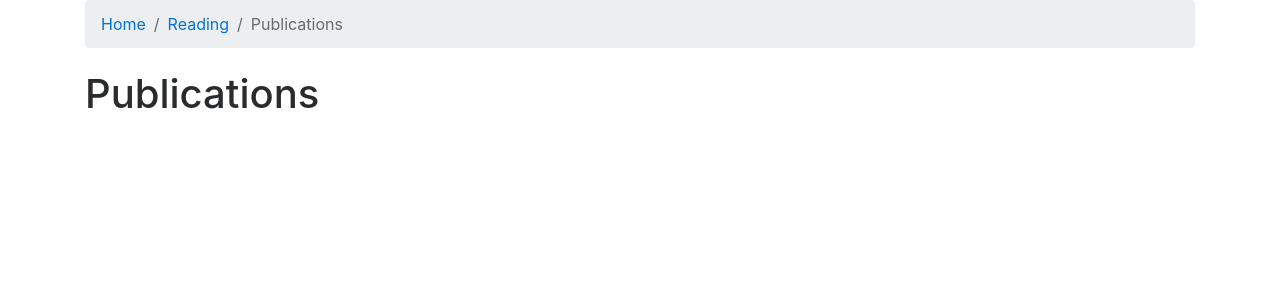
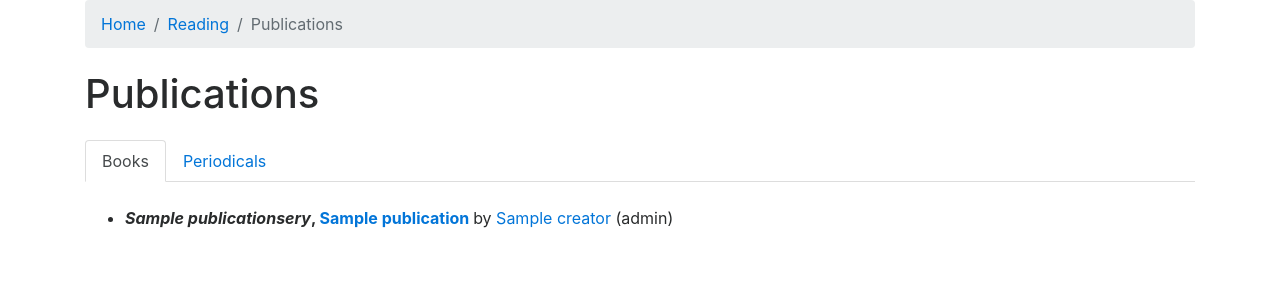
Before and after one commit to philgyford/django-spectator, a Django app: page /reading/publications/ in a window 1280 px wide. Shown: the part 56-356 px from the top of the page. Run offline with Django 3.2, Linux system fonts and the light colour scheme; tables that the repository leaves empty hold one stand-in row (values such as "Sample post"); some libraries are stand-ins or nearby versions.

Commit message:
Add content to publication list page

```diff
--- a/spectator/templates/spectator/publication_list.html
+++ b/spectator/templates/spectator/publication_list.html
@@ -13,4 +13,17 @@
         {% endblock %}
     </h1>
 
+    <ul class="nav nav-tabs mb-4">
+        <li class="nav-item">
+            <a class="nav-link{% if publication_kind == 'book' %} active{% endif %}" href="{% url 'spectator:publication_list' %}">Books</a>
+        </li>
+        <li class="nav-item">
+            <a class="nav-link{% if publication_kind == 'periodical' %} active{% endif %}" href="{% url 'spectator:publication_list_periodical' %}">Periodicals</a>
+        </li>
+    </ul>
+
+    {% if publication_list|length > 0 %}
+        {% include 'spectator/includes/publications.html' with publication_list=publication_list only %}
+    {% endif %}
+
 {% endblock content %}
--- a/spectator/urls.py
+++ b/spectator/urls.py
@@ -47,6 +47,12 @@ urlpatterns = [
         name='publication_list'
     ),
     url(
+        regex=r"^reading/publications/periodicals/$",
+        view=views.PublicationListView.as_view(),
+        name='publication_list_periodical',
+        kwargs={'kind': 'periodical',}
+    ),
+    url(
         regex=r"^reading/publications/(?P<pk>\d+)/$",
         view=views.PublicationDetailView.as_view(),
         name='publication_detail'
--- a/spectator/views.py
+++ b/spectator/views.py
@@ -10,21 +10,22 @@ class HomeView(TemplateView):
 
 class CreatorListView(ListView):
     model = Creator
+    creator_kind = 'individual'
+
+    def get(self, request, *args, **kwargs):
+        # Are we should 'individual's (default) or 'group's?
+        if self.kwargs.get('kind', None) == 'group':
+            self.creator_kind = 'group'
+        return super().get(request, *args, **kwargs)
 
     def get_context_data(self, **kwargs):
         context = super().get_context_data(**kwargs)
-        if self.kwargs.get('kind', None) == 'group':
-            context['creator_kind'] = 'group'
-        else:
-            context['creator_kind'] = 'individual'
+        context['creator_kind'] = self.creator_kind
         return context
 
     def get_queryset(self):
         queryset = super().get_queryset()
-        if self.kwargs.get('kind', None) == 'group':
-            queryset = queryset.filter(kind='group')
-        else:
-            queryset = queryset.filter(kind='individual')
+        queryset = queryset.filter(kind=self.creator_kind)
         return queryset
 
 
@@ -54,6 +55,23 @@ class PublicationSeriesDetailView(DetailView):
 
 class PublicationListView(ListView):
     model = Publication
+    publication_kind = 'book'
+
+    def get(self, request, *args, **kwargs):
+        # Are we should 'book's (default) or 'periodical's?
+        if self.kwargs.get('kind', None) == 'periodical':
+            self.publication_kind = 'periodical'
+        return super().get(request, *args, **kwargs)
+
+    def get_context_data(self, **kwargs):
+        context = super().get_context_data(**kwargs)
+        context['publication_kind'] = self.publication_kind
+        return context
+
+    def get_queryset(self):
+        queryset = super().get_queryset()
+        queryset = queryset.filter(kind=self.publication_kind)
+        return queryset
 
 
 class PublicationDetailView(DetailView):
```
Also changed, not shown: tests/test_urls.py (+11 -1 lines), tests/test_views.py (+32 -0 lines).
